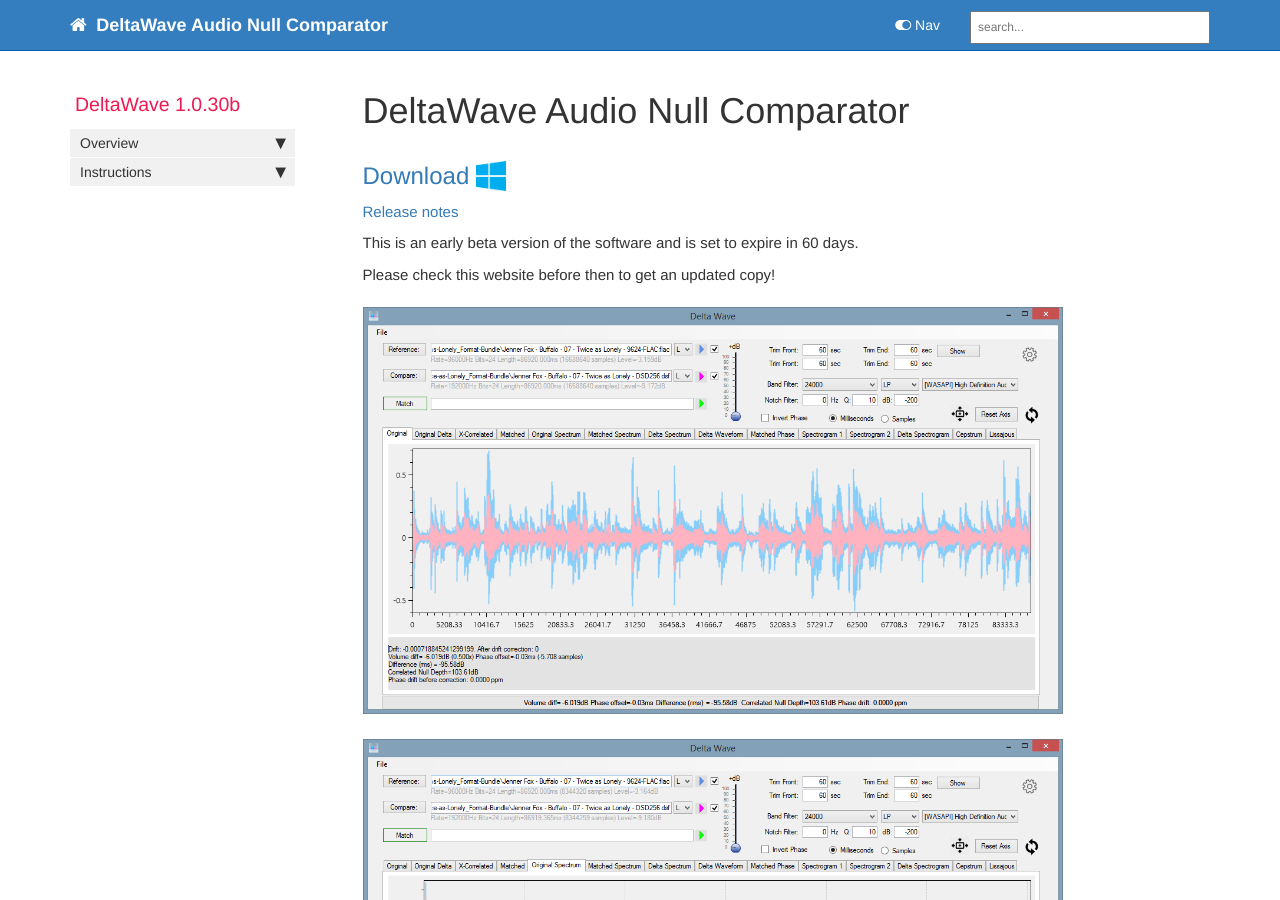
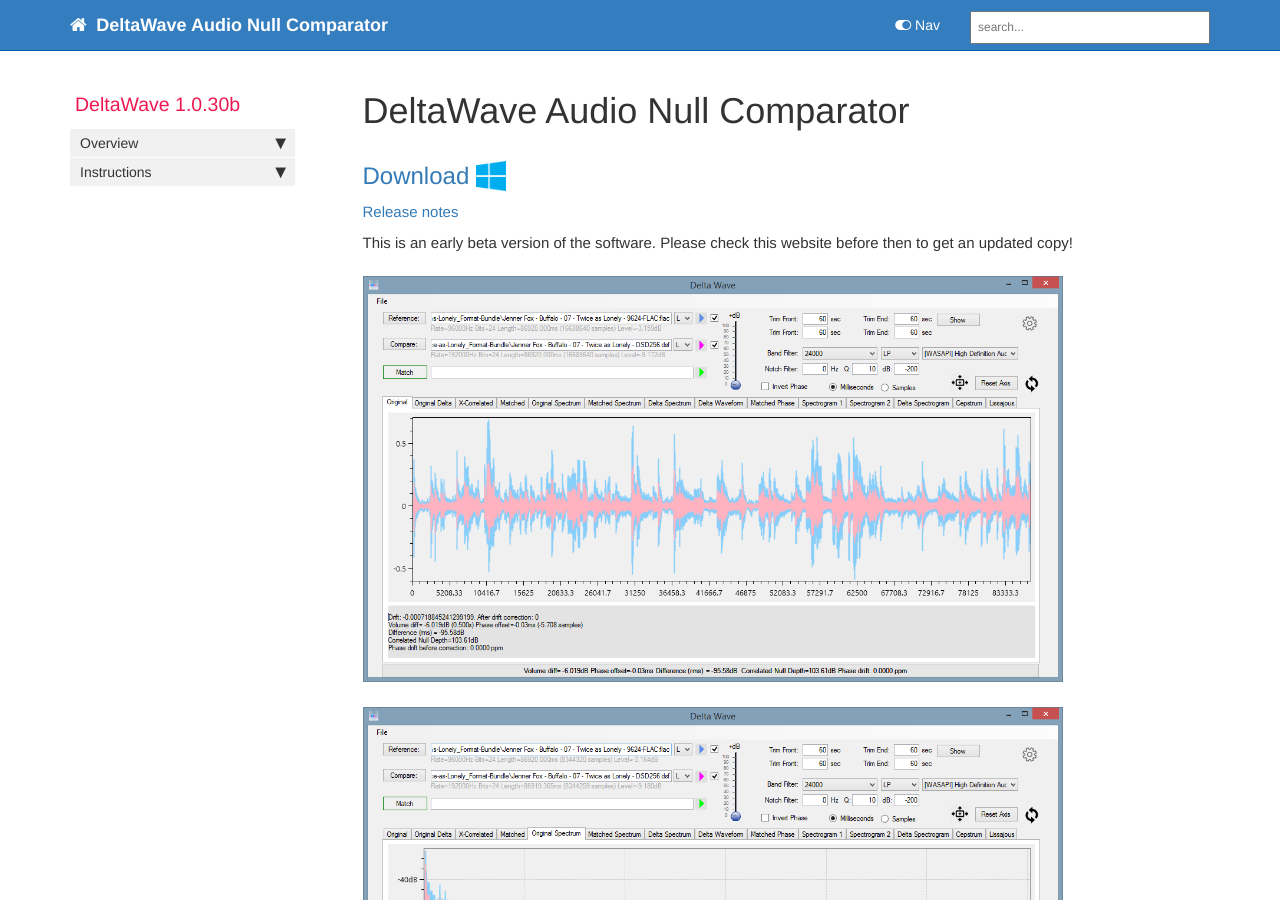
Before and after one commit to pkane2001/DeltaWave, a Jekyll site: the page built from docs/index.md, in a window 1280 px wide and 900 px high. Built offline with Jekyll 4.4.1, drawn with Linux system fonts in a browser that asks for light colours; nearby versions of some CDN libraries; comment, search, counter and statistics services are not loaded.

Commit message:
no message

```diff
--- a/docs/index.md
+++ b/docs/index.md
@@ -10,11 +10,9 @@ comments: true
 ---
 
 ## <a href="DeltaWaveSetup.zip">Download  <input type="image" id="download" alt="Download" src="images/windows-logo.png" width="30" align="top">   </a>
-[Release notes](/release_notes_1.0b.html)
+[Release notes](release_notes_1.0b.html)
 
-This is an early beta version of the software and is set to expire in 60 days.
-
-Please check this website before then to get an updated copy!
+This is an early beta version of the software. Please check this website before then to get an updated copy!
 
 ![waveform](images/img1.png)
 
```
